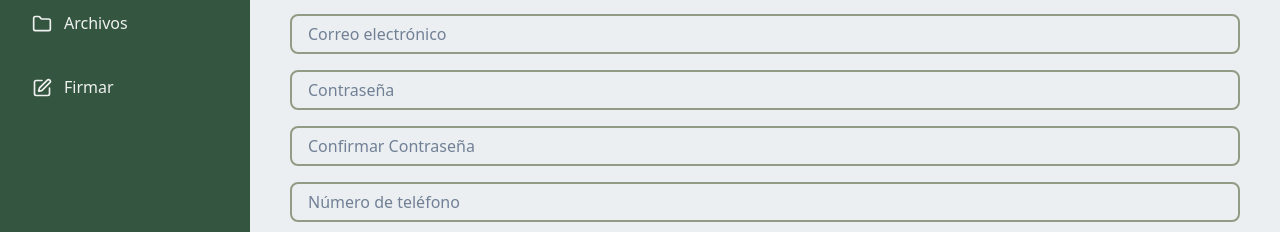
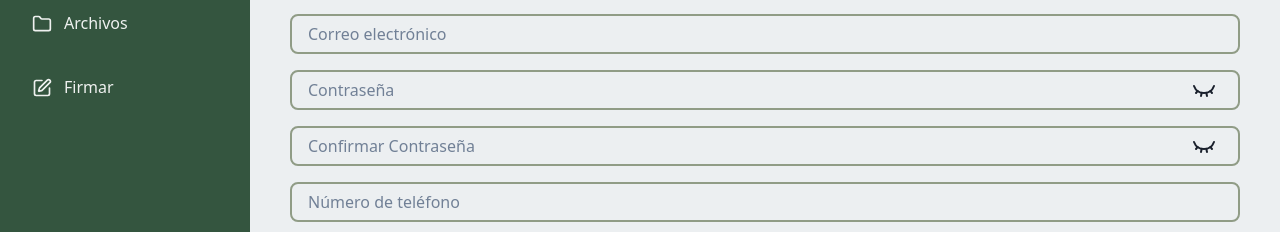
Before and after one commit to aleekDroid/EcoSign_FrontEnd, a React (Create React App) app: page /register in a window 1280 px wide. Shown: the part 408-640 px from the top of the page. Built offline with nearby package versions, Linux system fonts and the light colour scheme.

Commit message:
feat: Se agregó una bd en firebase de prueba para la validación de campos.

```diff
--- /dev/null
+++ b/src/firebase/config.js
@@ -0,0 +1,21 @@
+// Import the functions you need from the SDKs you need
+import { initializeApp } from "firebase/app";
+import { getFirestore } from "firebase/firestore";
+// TODO: Add SDKs for Firebase products that you want to use
+// https://firebase.google.com/docs/web/setup#available-libraries
+
+// Your web app's Firebase configuration
+// For Firebase JS SDK v7.20.0 and later, measurementId is optional
+const firebaseConfig = {
+  apiKey: "AIzaSyB9gLp_OUOkmrU1b8g6RcxTZ0zbBLd4ANo",
+  authDomain: "ecosignv1.firebaseapp.com",
+  projectId: "ecosignv1",
+  storageBucket: "ecosignv1.firebasestorage.app",
+  messagingSenderId: "506442211688",
+  appId: "1:506442211688:web:60d4c461bba676cd5ff6dd",
+  measurementId: "G-TG5B71FMSQ"
+};
+
+// Initialize Firebase
+const app = initializeApp(firebaseConfig);
+export const db = getFirestore(app);
--- /dev/null
+++ b/src/hooks/useRegisterForm.jsx
@@ -0,0 +1,92 @@
+import { useState } from 'react';
+import { collection, addDoc } from "firebase/firestore";
+import { db } from '../firebase/config';
+import { useToast } from '@chakra-ui/react';
+
+export function useRegisterForm() {
+    const toast = useToast();
+    const [isLoading, setIsLoading] = useState(false);
+
+    const [formData, setFormData] = useState({
+        nombres: '',
+        apellidoPaterno: '',
+        apellidoMaterno: '',
+        correo: '',
+        password: '',
+        confirmPassword: '',
+        telefono: '',
+        rol: ''
+    });
+
+    const handleChange = (e) => {
+        const { name, value } = e.target;
+        setFormData(prev => ({ ...prev, [name]: value }));
+    };
+
+    const validateForm = () => {
+        const { correo, password, confirmPassword, telefono, rol } = formData;
+
+        if (!correo.endsWith('@uteq.edu.mx') && !correo.endsWith('@uteq.edu')) {
+            showToast("Error", "El correo debe ser institucional (@uteq.edu.mx)", "error");
+            return false;
+        }
+
+        // validación de la contraseña con caracteres especiales.
+        const passwordRegex = /^(?=.*[0-9])(?=.*[!@#$%^&*])[a-zA-Z0-9!@#$%^&*]{12,}$/;
+
+        if (!passwordRegex.test(password)) {
+            showToast("Contraseña débil", "Mínimo 12 caracteres, un número y un símbolo especial.", "error");
+            return false;
+        }
+
+        if (password !== confirmPassword) {
+            showToast("Error", "Las contraseñas no coinciden.", "error");
+            return false;
+        }
+
+        if (telefono.length > 10) {
+            showToast("Error", "El número de teléfono no debe exceder los 10 dígitos.", "error");
+            return false;
+        }
+
+        if (!rol) {
+            showToast("Error", "Selecciona un rol.", "error");
+            return false;
+        }
+
+        return true;
+    };
+
+    const showToast = (title, desc, status) => {
+        toast({ title, description: desc, status, duration: 4000, isClosable: true, position: 'top-right' });
+    };
+
+    const handleSubmit = async (e) => {
+        e.preventDefault();
+
+        if (!validateForm()) return;
+
+        setIsLoading(true);
+
+        try {
+            // se excluye confirmPassword para no guardar en la db.
+            const { confirmPassword, ...dataToSave } = formData;
+
+            await addDoc(collection(db, "usuario"), {
+                ...dataToSave,
+            });
+
+            showToast("Usuario Creado", "El usuario se ha registrado exitosamente.", "success");
+
+            setFormData({ nombres: '', apellidoPaterno: '', apellidoMaterno: '', correo: '', password: '', confirmPassword: '', telefono: '', rol: '' });
+
+        } catch (error) {
+            console.error("Error:", error);
+            showToast("Error de Servidor", "No se pudo conectar con la base de datos.", "error");
+        } finally {
+            setIsLoading(false);
+        }
+    };
+
+    return { formData, handleChange, handleSubmit, isLoading };
+}
--- a/src/pages/admin/register.jsx
+++ b/src/pages/admin/register.jsx
@@ -1,42 +1,31 @@
-import { Text, Box, Image, Flex, Button } from '@chakra-ui/react';
+import { Text, Box, Image, Flex, InputGroup, Button, InputRightElement } from '@chakra-ui/react';
+import { Eye, EyeClosed } from 'lucide-react';
+import { AnimatePresence, motion } from "framer-motion";
 import { useNavigate } from 'react-router-dom';
+import React from 'react';
 
 import AdminSidebar from '../../components/layout/AdminSidebar';
 import Header from '../../components/layout/Header';
 import EcoSignInput from '../../components/forms/EcoSignInput';
 import EcoSignSelect from '../../components/forms/EcoSignSelect';
-
 import EcoSign from "../../assets/EcoSign.PNG";
 
-import React from 'react';
+import { useRegisterForm } from '../../hooks/useRegisterForm';
 
 function Register() {
 
     const navigate = useNavigate();
 
-    const logOut = (e) => {
-        if (e & e.preventDefault) e.preventDefault();
-        navigate('/login', { replace: true });
-    }
+    const { formData, handleChange, handleSubmit, isLoading } = useRegisterForm();
 
-    const signButton = () => (
-        <Button
-            bg="accent-default"
-            color="bg-default"
-            size='xs'
-            _hover={{ bg: 'primary-default' }}>
-            Firmar
-        </Button>
-    )
+    const [show, setShow] = React.useState(false)
+    const handleClick = () => setShow(!show)
 
-    const signedButton = () => (
-        <Button
-            bg="text"
-            color="bg-default"
-            size='xs'>
-            Firmado
-        </Button>
-    )
+    const iconVariants = {
+        hidden: { opacity: 0, scale: 0.5, rotate: -180 },
+        visible: { opacity: 1, scale: 1, rotate: 0 },
+        exit: { opacity: 0, scale: 0.5, rotate: 180 }
+    };
 
     return (
         <Flex minH="100vh" bg="bg-default" w="full">
@@ -49,37 +38,103 @@ function Register() {
                 <Text as="b" fontSize="30px" mt={8} mb={5} color="text-default" textAlign="left">
                     Registro de usuarios
                 </Text>
+                <form onSubmit={handleSubmit}>
                     <EcoSignInput
+                        name="nombres"
+                        value={formData.nombres}
+                        onChange={handleChange}
                         placeholder="Nombre/s"
                     />
                     <EcoSignInput
+                        name="apellidoPaterno"
+                        value={formData.apellidoPaterno}
+                        onChange={handleChange}
                         placeholder="Apellido Paterno"
                     />
                     <EcoSignInput
+                        name="apellidoMaterno"
+                        value={formData.apellidoMaterno}
+                        onChange={handleChange}
                         placeholder="Apellido Materno"
                     />
+
                     <EcoSignInput
+                        name="correo"
+                        value={formData.correo}
+                        onChange={handleChange}
                         placeholder="Correo electrónico"
                         type="email"
                     />
+                    <InputGroup>
                         <EcoSignInput
+                            name="password"
+                            value={formData.password}
+                            onChange={handleChange}
                             placeholder="Contraseña"
-                    type="password"
+                            type={show ? 'text' : 'password'}
                         />
+                        <InputRightElement width='4.5rem'>
+                            <AnimatePresence mode="wait">
+                                <motion.div
+                                    key={show ? 'eye' : 'eyeClosed'}
+                                    variants={iconVariants}
+                                    initial="hidden"
+                                    animate="visible"
+                                    exit="exit"
+                                    transition={{ duration: 0.08 }}
+                                    >
+                                    <Button h='1.75rem' size='sm' onClick={handleClick} bg="transparent" p={0} _hover={{ bg: 'transparent', color: 'accent-default' }}>
+                                        {show ? <Eye /> : <EyeClosed />}
+                                    </Button>
+                                </motion.div>
+                            </AnimatePresence>
+                        </InputRightElement>
+                    </InputGroup>
+                    <InputGroup>
                         <EcoSignInput
+                            name="confirmPassword"
+                            value={formData.confirmPassword}
+                            onChange={handleChange}
                             placeholder="Confirmar Contraseña"
-                    type="password"
+                            type={show ? 'text' : 'password'}
                         />
+                        <InputRightElement width='4.5rem'>
+                           <AnimatePresence mode="wait">
+                                <motion.div
+                                    key={show ? 'eye' : 'eyeClosed'}
+                                    variants={iconVariants}
+                                    initial="hidden"
+                                    animate="visible"
+                                    exit="exit"
+                                    transition={{ duration: 0.08 }}
+                                    >
+                                    <Button h='1.75rem' size='sm' onClick={handleClick} bg="transparent" p={0} _hover={{ bg: 'transparent', color: 'accent-default' }}>
+                                        {show ? <Eye /> : <EyeClosed />}
+                                    </Button>
+                                </motion.div>
+                            </AnimatePresence>
+                        </InputRightElement>
+                    </InputGroup>
                     <EcoSignInput
+                        name="telefono"
+                        value={formData.telefono}
+                        onChange={handleChange}
                         placeholder="Número de teléfono"
                         type="number"
                     />
-                <EcoSignSelect placeholder="Selecciona un rol de usuario">
+                    <EcoSignSelect
+                        name="rol"
+                        value={formData.rol}
+                        onChange={handleChange}
+                        placeholder="Selecciona un rol de usuario"
+                    >
                         <option value="admin">Administrador</option>
                         <option value="user">Usuario</option>
                     </EcoSignSelect>
                     <Button
                         type="submit"
+                        isLoading={isLoading}
+                        loadingText="Registrando..."
                         w="30%"
                         bg="accent-default"
                         color="bg-default"
@@ -89,6 +144,7 @@ function Register() {
                     >
                         Registrar
                     </Button>
+                </form>
             </Box>
 
         </Flex>
```
Lines whose indentation alone changed are shown as unchanged.
